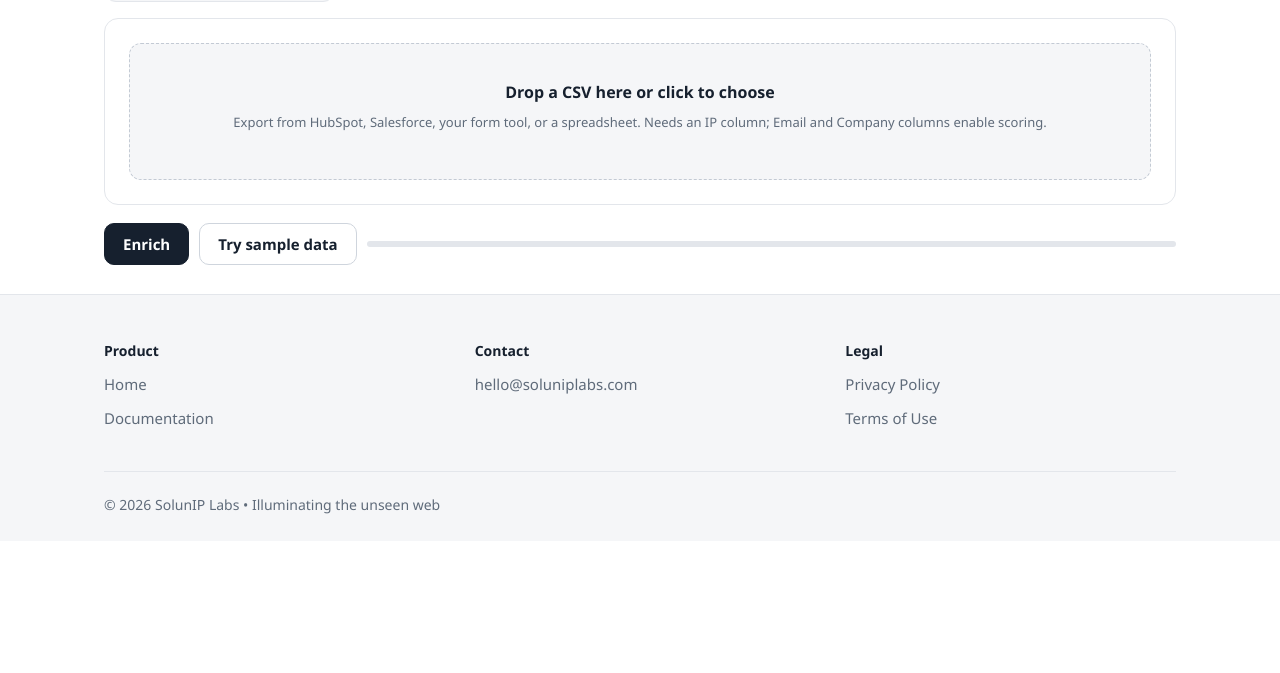
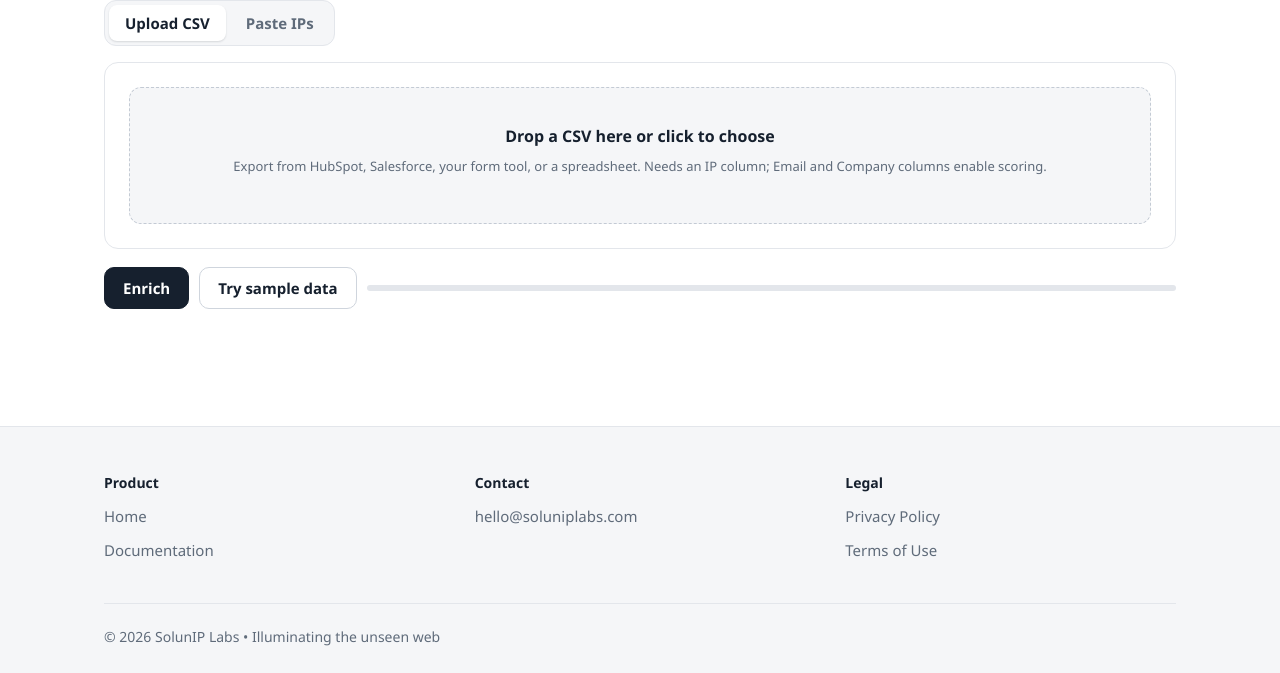
Before and after one commit to 010GCC/Sentinel-Nexus, a website: page site/app/index.html in a window 1280 px wide. Shown: the part 215-888 px from the top of the page. Before the commit the page ends 800 px from the top, so only its background shows below. Drawn offline with Linux system fonts and the light colour scheme.

Commit message:
Tool page: restore top and bottom spacing
Co-Authored-By: Claude Fable 5.2 <noreply@anthropic.com>
Claude-Session: https://claude.ai/code/session_01NhHJr3Xgvw9xCJY6BAHYs8

```diff
--- a/site/app/index.html
+++ b/site/app/index.html
@@ -12,7 +12,7 @@
   <link rel="icon" href="/assets/favicon.svg" type="image/svg+xml">
   <link rel="stylesheet" href="/assets/site.css">
   <style>
-    main { padding: 44px 0 88px; }
+    main.container { padding-top: 44px; padding-bottom: 88px; }
     h1 { font-size: 34px; letter-spacing: -0.03em; margin-bottom: 6px; }
     .tabs { display: inline-flex; gap: 4px; margin: 24px 0 16px; padding: 4px; background: var(--soft); border: 1px solid var(--line); border-radius: 12px; }
     .tab { background: transparent; color: var(--slate); border: 0; padding: 8px 16px; border-radius: 8px; cursor: pointer; font-size: 15px; font-weight: 600; font-family: inherit; }
```
